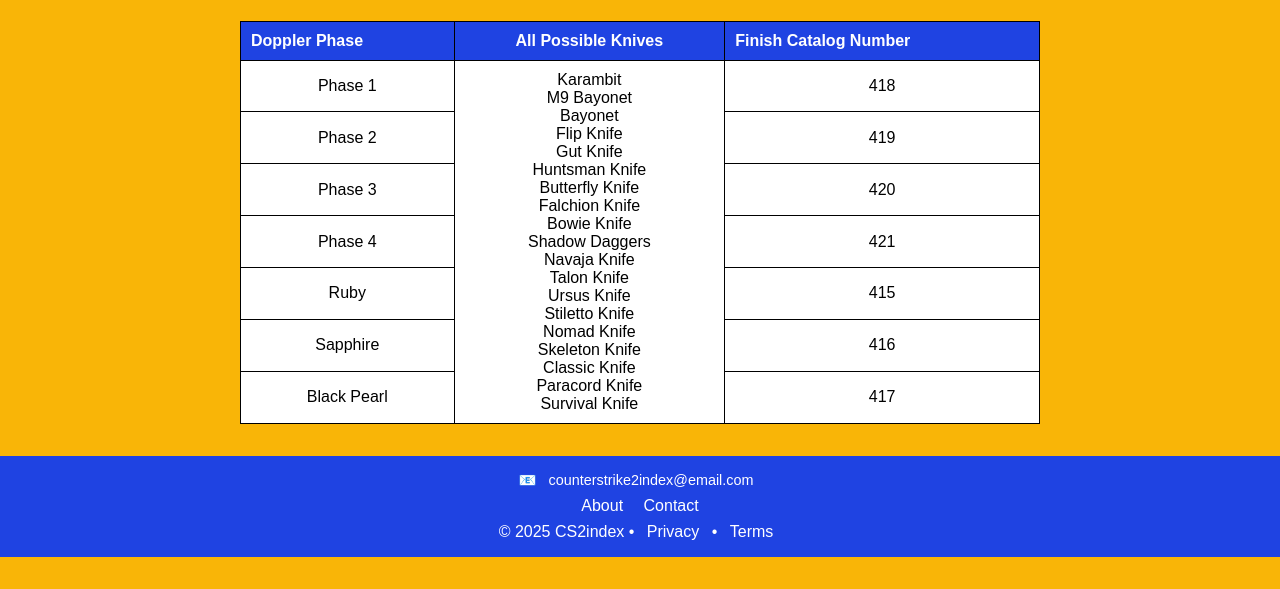
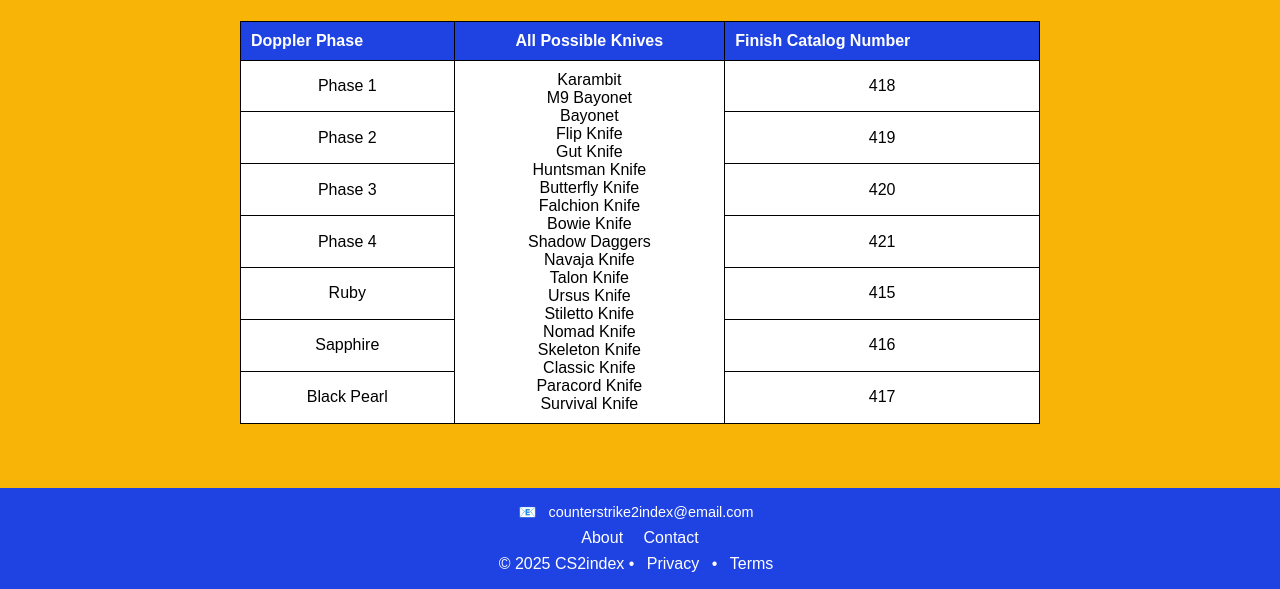
Before and after one commit to hazamae/hazamae.github.io, a plain HTML site: page finish-catalog.html in a window 1280 px wide. Shown: the part 211-800 px from the top of the page. Drawn offline with Linux system fonts and the light colour scheme.

Commit message:
Add files via upload

```diff
--- a/finish-catalog.html
+++ b/finish-catalog.html
@@ -17,6 +17,7 @@
   <link href="styles.css" rel="stylesheet" />
 </head>
 <body>
+<div class="wrapper">
   <header class="header">
     <div class="logo">CS2index</div>
     <nav class="nav">
@@ -26,6 +27,7 @@
       <a href="contact.html">Contact</a>
     </nav>
   </header>
+<main>
 
   <section class="hero">
     <h1>Finish Catalog - Doppler Skins</h1>
@@ -78,7 +80,8 @@
     </table>
   </section>
 
-  <footer class="footer">
+  </main>
+<footer class="footer">
     <div class="contact-email">
       <span>📧</span> <a href="mailto:counterstrike2index@email.com">counterstrike2index@email.com</a>
     </div>
@@ -90,5 +93,6 @@
       &copy; 2025 CS2index &bull; <a href="#">Privacy</a> &bull; <a href="#">Terms</a>
     </div>
   </footer>
+</div>
 </body>
 </html>
--- a/styles.css
+++ b/styles.css
@@ -252,3 +252,18 @@ ul {
   border-radius: 4px;
   cursor: pointer;
 }
+
+html, body {
+  height: 100%;
+  margin: 0;
+}
+
+.wrapper {
+  min-height: 100%;
+  display: flex;
+  flex-direction: column;
+}
+
+main {
+  flex: 1;
+}
```
Also changed, not shown: contact.html (+2 -0 lines), index.html (+3 -1 lines).
